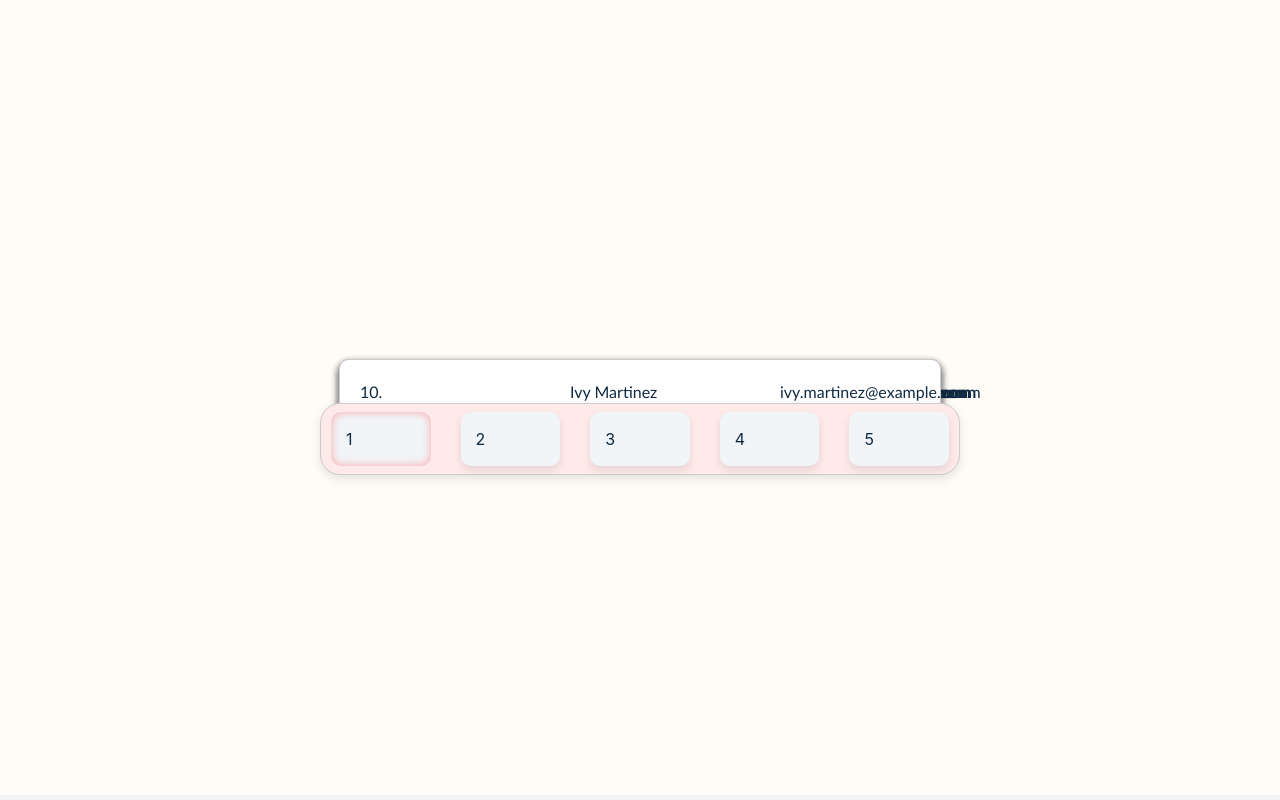
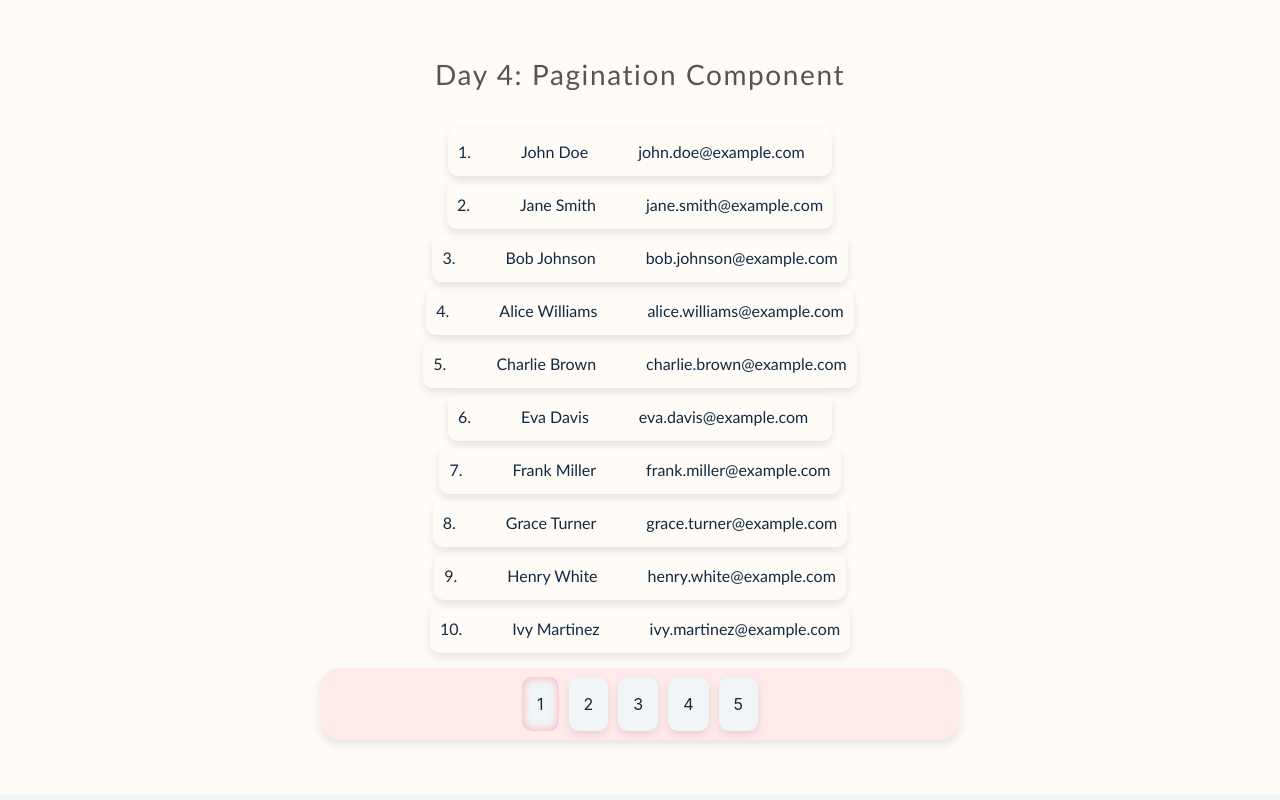
Before and after one commit to VibhourSharma/React-features, a React (Vite) app: page / in a window 1280 px wide. Shown: the part 1820-2620 px from the top of the page. Built offline with nearby package versions, Linux system fonts and the light colour scheme.

Commit message:
🚀Day13: Auto Complete ✅

```diff
--- a/src/components/Auto Complete/AutoComplete.css
+++ b/src/components/Auto Complete/AutoComplete.css
@@ -11,14 +11,14 @@
   display: inline-block;
 }
 
-input {
+.autocomplete input {
   width: 300px;
   padding: 10px;
   font-size: 16px;
   outline: none;
 }
 
-ul {
+.autocomplete ul {
   list-style: none;
   margin: 0;
   padding: 0;
@@ -30,12 +30,12 @@ ul {
   box-shadow: 0 2px 4px rgba(0, 0, 0, 0.1);
 }
 
-li {
+.autocomplete li {
   width: 160px;
   padding: 10px;
   cursor: pointer;
 }
 
-li:hover {
+.autocomplete li:hover {
   background-color: #f5f5f5;
 }
```
